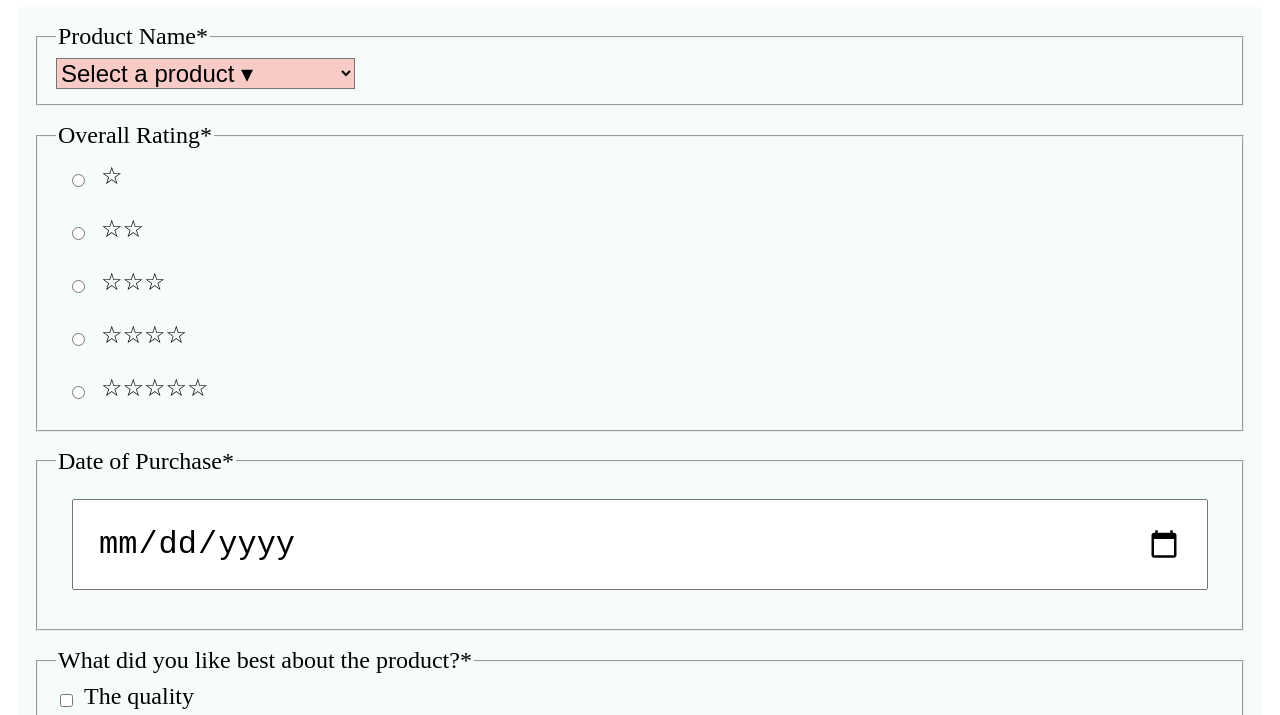
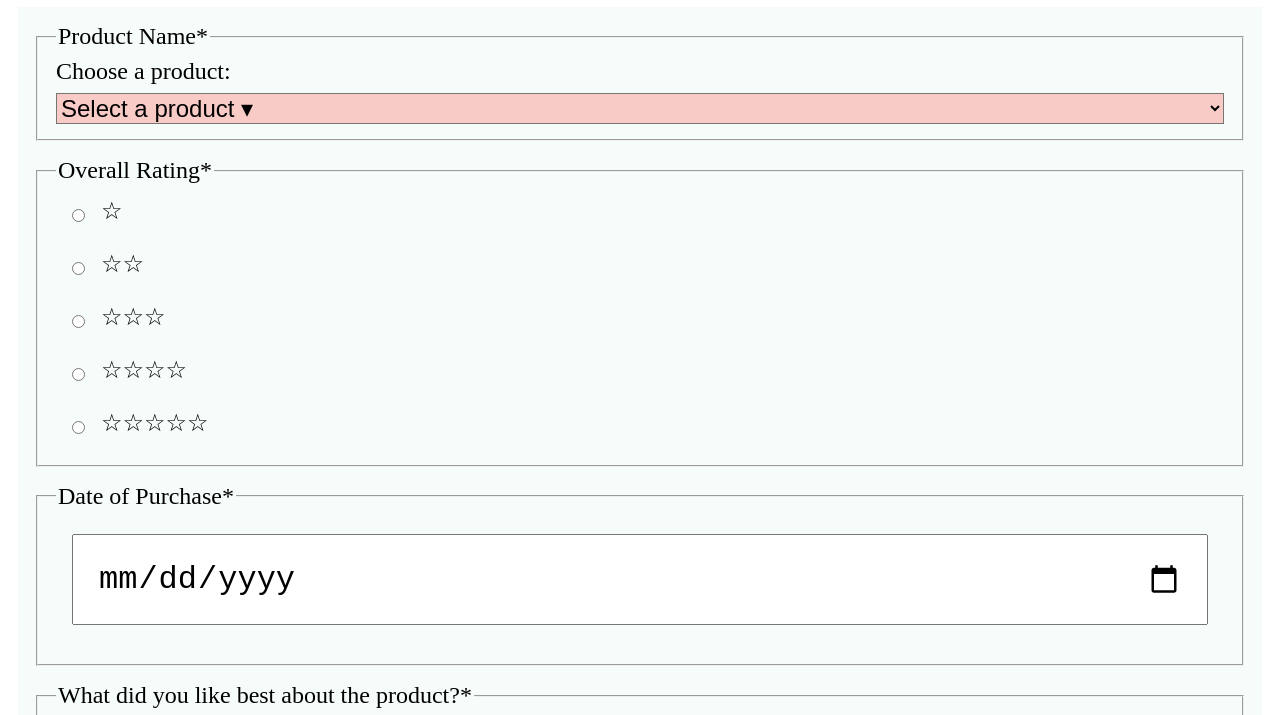
Before and after one commit to xaidiecampbell/wdd131, a plain HTML site: page form.html in a window 1280 px wide. Shown: the part 82-797 px from the top of the page. Drawn offline with Linux system fonts and the light colour scheme.

Commit message:
form try 10

```diff
--- a/form.html
+++ b/form.html
@@ -34,7 +34,7 @@
         <form method="get" action="review.html" class="wf1">
             <fieldset>
                 <legend>Product Name*</legend>
-                <label>
+                <label for="options">Choose a product:</label>
                     <select name="Product" id="options" required>
                         <option value="" disabled selected>Select a product &#9662;</option>
                         <option value="motherslg">Large Mother's Care Kit</option>
@@ -47,7 +47,7 @@
                         <option value="carekit">Self Care Kit</option>
 
                     </select>
-                </label>
+
             </fieldset>
             <fieldset>
                 <legend>Overall Rating*</legend>
```
